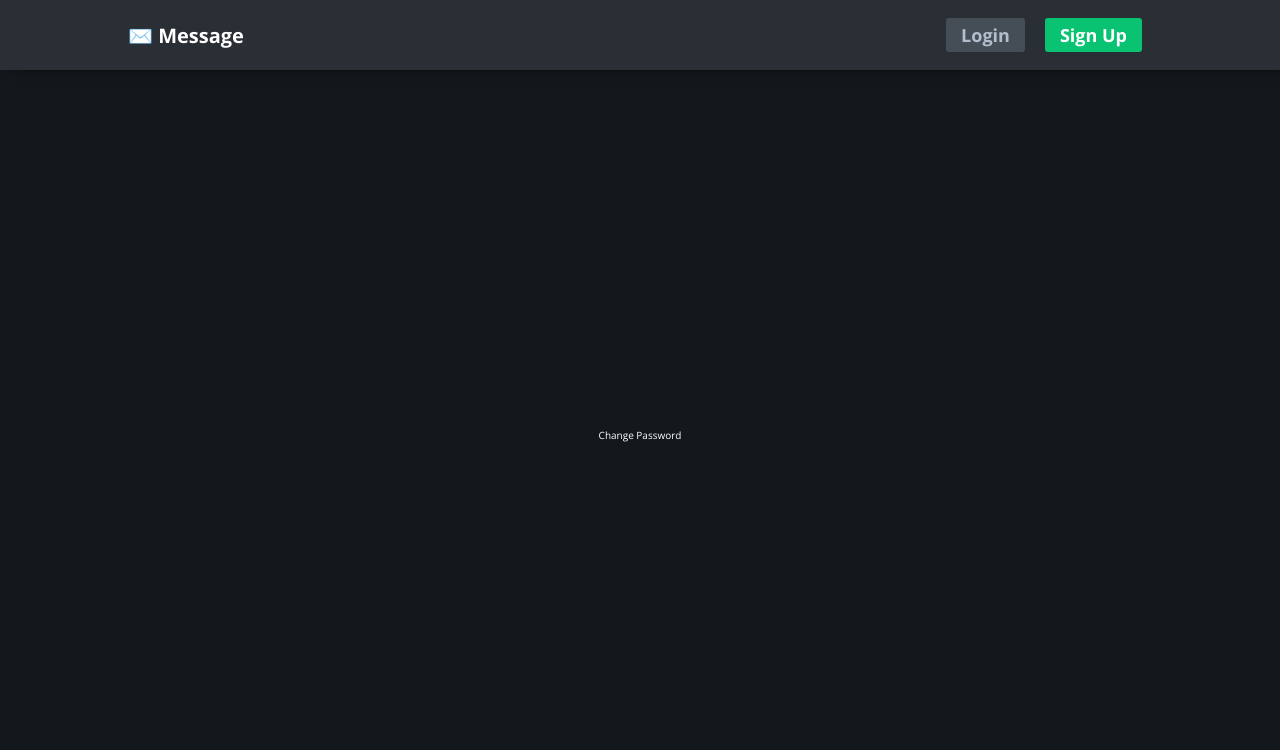
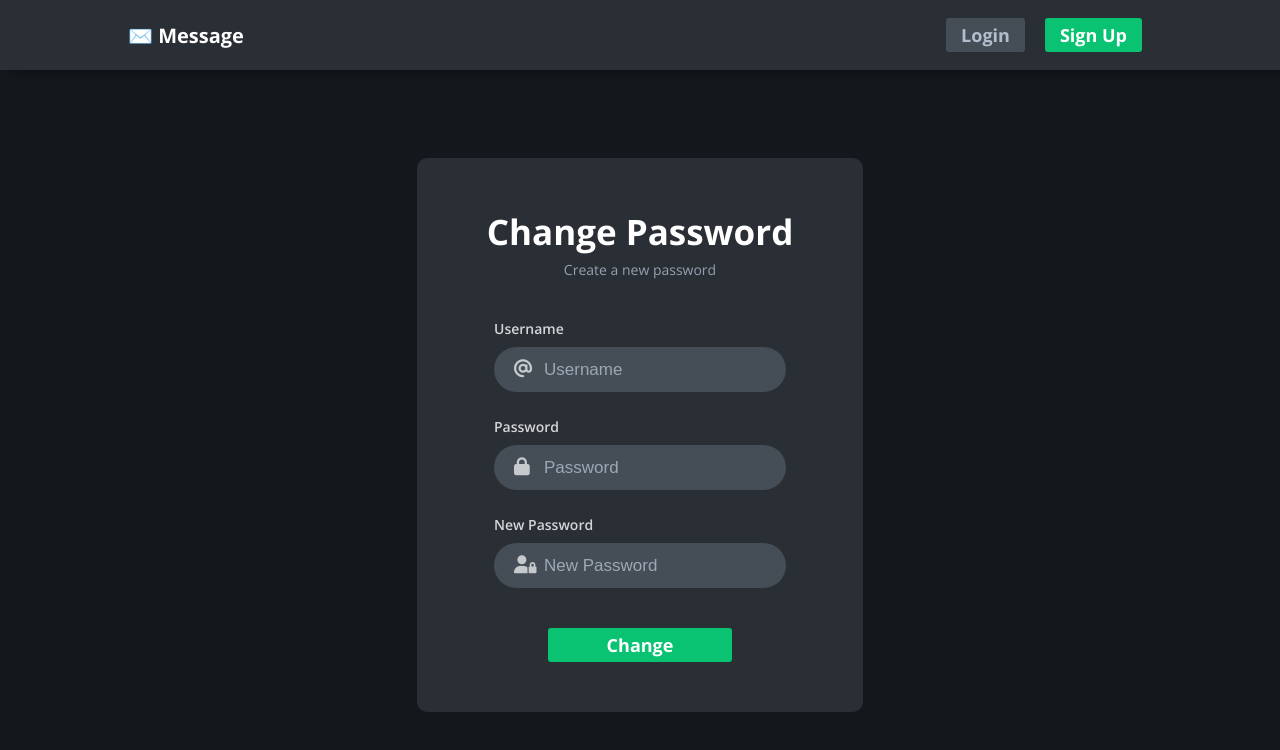
Before and after one commit to aromalanil/unChat_frontend, a React (Create React App) app: page /changepassword in a window 1280 px wide. Shown: the top 750 px of the page. Built offline with nearby package versions, Linux system fonts and the light colour scheme.

Commit message:
❣ Added Features

```diff
--- a/src/Components/Pages/ChangePassword.js
+++ b/src/Components/Pages/ChangePassword.js
@@ -1,11 +1,159 @@
-import React from 'react'
+import React, { useState, useEffect } from 'react'
+import axios from 'axios';
+import Input from '../Input';
 
-const ChangePassword = () => {
+const ChangePassword = ({ history }) => {
+
+    const [userName, setUserName] = useState('');
+    const [password, setPassword] = useState('');
+    const [newPassword, setNewPassword] = useState('');
+    const [userNameInfo, setUserNameInfo] = useState(null);
+    const [passwordInfo, setPasswordInfo] = useState(null);
+    const [newPasswordInfo, setNewPasswordInfo] = useState(null);
+    const [isButtonDisabled, setButtonDisabled] = useState(true);
+
+    const inputChange = (name, value) => {
+        if (name === "password")
+            setPassword(value);
+        else if (name === "username")
+            setUserName(value);
+        else if (name === "newpassword")
+            setNewPassword(value);
+    }
+
+    useEffect(() => {
+        setUserNameInfo(null);
+        if (userName && !validateUserName(userName)) {
+            setUserNameInfo({
+                type: "warning",
+                msg: "Only use letters and numbers"
+            })
+        }
+    }, [userName]);
+
+    useEffect(() => {
+        setPasswordInfo(null);
+        if (password && !validatePassword(password)) {
+            setPasswordInfo({
+                type: "warning",
+                msg: "Minimum 6 characters required"
+            })
+        }
+    }, [password]);
+
+    useEffect(() => {
+        setNewPasswordInfo(null);
+        if (newPassword && !validatePassword(newPassword)) {
+            setNewPasswordInfo({
+                type: "warning",
+                msg: "Minimum 6 characters required"
+            })
+        }
+    }, [newPassword]);
+
+    useEffect(() => {
+        if (newPassword && (newPassword === password)) {
+            setNewPasswordInfo({
+                type: "warning",
+                msg: "New password is same as old password"
+            })
+        }
+        else if (newPasswordInfo && newPasswordInfo.msg === "New password is same as old password") {
+            setNewPasswordInfo(null);
+        }
+    }, [password, newPassword]);
+
+
+    useEffect(() => {
+        if (passwordInfo != null || userNameInfo != null || newPasswordInfo != null)
+        {
+            setButtonDisabled(true);
+        }
+        else{
+            setButtonDisabled(false)
+        }
+    }, [passwordInfo, userNameInfo, newPasswordInfo])
+
+    const handleChangeClick = (event) => {
+        event.preventDefault();
+
+        if (userName === '') {
+            setUserNameInfo({
+                type: "error",
+                msg: "Username cannot be empty"
+            })
+        }
+        if (password === '') {
+            setPasswordInfo({
+                type: "error",
+                msg: "Password cannot be empty"
+            })
+        }
+        if (newPassword === '') {
+            setNewPasswordInfo({
+                type: "error",
+                msg: "New Password cannot be empty"
+            })
+        }
+        if (userName && password && newPassword) {
+            axios({
+                method: 'post',
+                url: '/user/password',
+                data: {
+                    username: userName,
+                    password: password,
+                    newPassword: newPassword
+                }
+            })
+                .then(res => {
+                    if (res.status === 200) {
+                        history.push('/login');
+                    }
+                })
+                .catch(err => {
+                    switch (err.response.status) {
+                        case 404: setUserNameInfo({
+                            type: "error",
+                            msg: "Username not found"
+                        });
+                            break;
+                        case 401: setPasswordInfo({
+                            type: "error",
+                            msg: "Password is incorrect"
+                        })
+                            break;
+                        default: break;
+                    }
+                })
+        }
+    }
+
     return (
-        <div>
-            Change Password
+        <div className="msg-box">
+            <div className="box-content">
+                <div className="box-head">
+                    <h2>Change Password</h2>
+                    <p>Create a new password</p>
+                </div>
+                <form className="box-form">
+                    <Input info={userNameInfo} value={userName} name="username" title="Username" type="text" icon="fa-at" inputChange={inputChange} />
+                    <Input info={passwordInfo} value={password} name="password" title="Password" type="password" icon="fa-lock" inputChange={inputChange} />
+                    <Input info={newPasswordInfo} value={newPassword} name="newpassword" title="New Password" type="password" icon="fa-user-lock" inputChange={inputChange} />
+                    <button disabled={isButtonDisabled} className="btn primary-btn" onClick={handleChangeClick} type="submit">Change</button>
+                </form>
+            </div>
         </div>
     )
 }
 
+
+const validateUserName = (username) => {
+    let regex = /^[0-9a-zA-Z]+$/;
+    return username.match(regex);
+}
+
+const validatePassword = (password) => {
+    return password.length >= 6
+}
+
 export default ChangePassword
--- a/src/Components/Pages/Login.js
+++ b/src/Components/Pages/Login.js
@@ -13,6 +13,7 @@ const Login = ({ history }) => {
     const [password, setPassword] = useState('');
     const [userNameInfo, setUserNameInfo] = useState(null);
     const [passwordInfo, setPasswordInfo] = useState(null);
+    const [isButtonDisabled, setButtonDisabled] = useState(true);
 
     const inputChange = (name, value) => {
         if (name === "password")
@@ -41,15 +42,18 @@ const Login = ({ history }) => {
         }
     }, [password]);
 
+    useEffect(() => {
+        if (passwordInfo != null || userNameInfo != null)
+        {
+            setButtonDisabled(true);
+        }
+        else{
+            setButtonDisabled(false)
+        }
+    }, [passwordInfo, userNameInfo])
+
     const handleLoginClick = (event) => {
         event.preventDefault();
-
-        if((password && !validatePassword(password)) || (userName && !validateUserName(userName))){
-                return
-        }
-
-        setUserNameInfo(null);
-        setPasswordInfo(null);
 
         if (userName === '') {
             setUserNameInfo({
@@ -107,11 +111,10 @@ const Login = ({ history }) => {
                 <form className="box-form">
                     <Input info={userNameInfo} value={userName} name="username" title="Username" type="text" icon="fa-at" inputChange={inputChange} />
                     <Input info={passwordInfo} value={password} name="password" title="Password" type="password" icon="fa-lock" inputChange={inputChange} />
-                    <button className="btn primary-btn" onClick={handleLoginClick} type="submit">Login</button>
+                    <button disabled={isButtonDisabled} className="btn primary-btn" onClick={handleLoginClick} type="submit">Login</button>
                 </form>
                 <div className="prompts">
                     <p >Don't have an account ? <Link to="/register">Create an account.</Link></p>
-                    <p id="change-password">Forgot Password ? <Link to="/changepassword">Change Password.</Link></p>
                 </div>
             </div>
         </div>
--- a/src/Components/Pages/Register.js
+++ b/src/Components/Pages/Register.js
@@ -1,9 +1,9 @@
-import React, { useState ,useEffect} from 'react';
+import React, { useState, useEffect } from 'react';
 import axios from 'axios';
 import { Link } from 'react-router-dom';
 import Input from '../Input';
 
-const Register = ({history}) => {
+const Register = ({ history }) => {
 
     const [name, setName] = useState('');
     const [userName, setUserName] = useState('');
@@ -11,6 +11,7 @@ const Register = ({history}) => {
     const [nameInfo, setNameInfo] = useState(null);
     const [userNameInfo, setUserNameInfo] = useState(null);
     const [passwordInfo, setPasswordInfo] = useState(null);
+    const [isButtonDisabled, setButtonDisabled] = useState(true);
 
     const inputChange = (name, value) => {
         if (name === "password")
@@ -28,6 +29,7 @@ const Register = ({history}) => {
                 type: "warning",
                 msg: "Only use letters and numbers"
             })
+            return
         }
     }, [userName]);
 
@@ -51,16 +53,19 @@ const Register = ({history}) => {
         }
     }, [name]);
 
+    useEffect(() => {
+        if (passwordInfo != null || userNameInfo != null || nameInfo != null)
+        {
+            setButtonDisabled(true);
+        }
+        else{
+            setButtonDisabled(false)
+        }
+    }, [passwordInfo, userNameInfo, nameInfo])
+
     const handleRegisterClick = (event) => {
 
         event.preventDefault();
-
-        if ((password && !validatePassword(password)) || (userName && !validateUserName(userName)) || (name && !validateName(name))) {
-            return
-        }
-
-        setUserNameInfo(null);
-        setPasswordInfo(null);
 
         if (userName === '') {
             setUserNameInfo({
@@ -85,13 +90,13 @@ const Register = ({history}) => {
                 method: 'post',
                 url: 'user/register',
                 data: {
-                    name:name.trim(),
+                    name: name.trim(),
                     username: userName,
                     password: password
                 }
             })
                 .then(res => {
-                    if (res.status === 201 && res.data.message==="User created") {
+                    if (res.status === 201 && res.data.message === "User created") {
                         history.push('/login')
                     }
                 })
@@ -112,7 +117,7 @@ const Register = ({history}) => {
                     <Input info={nameInfo} value={name} name="name" title="Name" type="text" icon="fa-user" inputChange={inputChange} />
                     <Input info={userNameInfo} value={userName} name="username" title="Username" type="text" icon="fa-at" inputChange={inputChange} />
                     <Input info={passwordInfo} value={password} name="password" title="Password" type="password" icon="fa-lock" inputChange={inputChange} />
-                    <button className="btn primary-btn" onClick={handleRegisterClick} type="submit">Register</button>
+                    <button disabled={isButtonDisabled} className="btn primary-btn" onClick={handleRegisterClick} type="submit">Register</button>
                 </form>
                 <div className="prompts">
                     <p >Already have an account ? <Link to="/login">Log in.</Link></p>
--- a/src/scss/app.scss
+++ b/src/scss/app.scss
@@ -82,12 +82,18 @@ body {
   &:focus {
     outline: none;
   }
+  &:disabled{
+    cursor: not-allowed;
+  }
 }
 
 .primary-btn {
   background-color: $primary-color;
   &:hover {
     filter: brightness(0.9);
+  }
+  &:disabled{
+    filter: brightness(.5);
   }
 }
 
@@ -166,9 +172,6 @@ body {
         filter: brightness(1.5);
       }
     }
-    #change-password {
-      margin-top: 0.5rem;
-    }
   }
 }
 
@@ -185,6 +188,7 @@ body {
       outline: none;
     }
     &::placeholder {
+      font-size: 1.7rem;
       opacity: 0.8;
       color: $font-color-secondary;
     }
@@ -199,7 +203,7 @@ body {
     margin-top: 0.9rem;
     margin-bottom: 2.5rem;
     i {
-      opacity: 0.8;
+      opacity: 0.7;
       padding: 1.2rem 0 1.2rem 2rem;
       font-size: 1.8rem;
       line-height: 1.9rem;
```
